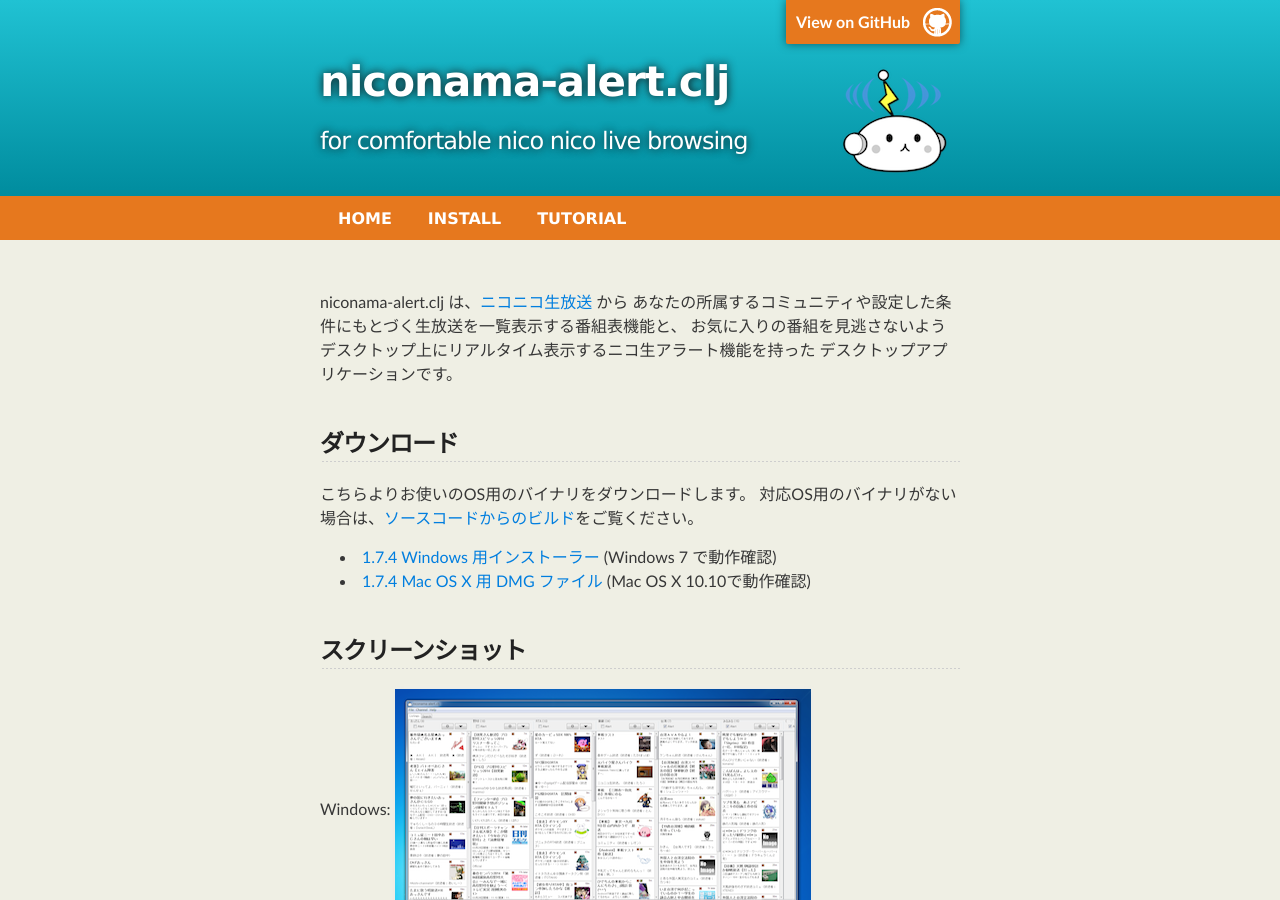
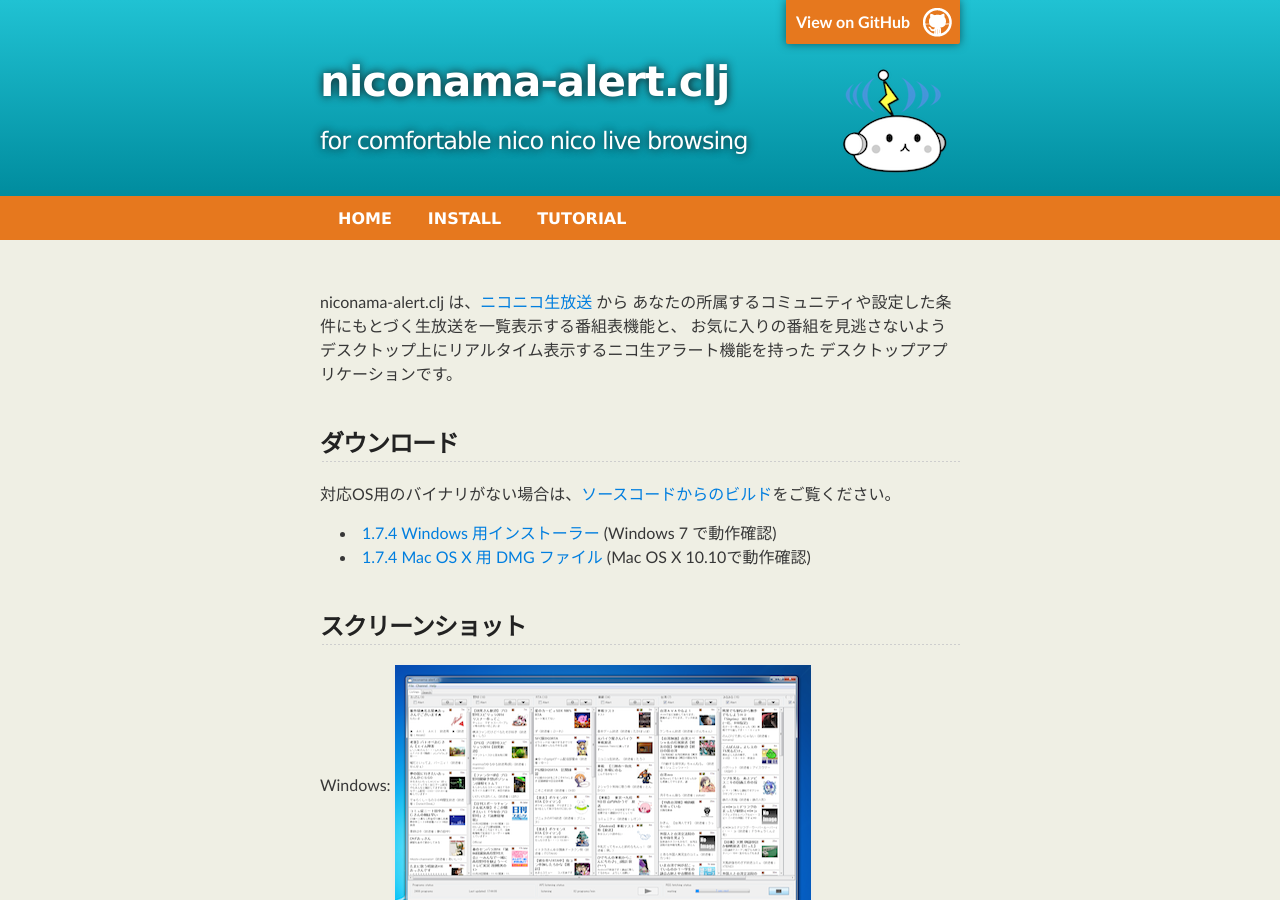
Before and after one commit to sgr/niconama-alert, a Jekyll site: the page built from index.md, in a window 1280 px wide and 900 px high. Built offline with Jekyll 4.4.1, drawn with Linux system fonts in a browser that asks for light colours; comment, search, counter and statistics services are not loaded.

Commit message:
冗長な文を削除

```diff
--- a/index.md
+++ b/index.md
@@ -12,7 +12,6 @@
 ダウンロード
 ============================
 
-こちらよりお使いのOS用のバイナリをダウンロードします。
 対応OS用のバイナリがない場合は、[ソースコードからのビルド]({{ site.baseurl }}/install.html#howtobuild)をご覧ください。
 
 * [1.7.4 Windows 用インストーラー](https://drive.google.com/uc?export=download&id=0BwIJLE1B4O3mQ0xWT041dEM0ZjA) (Windows 7
```
